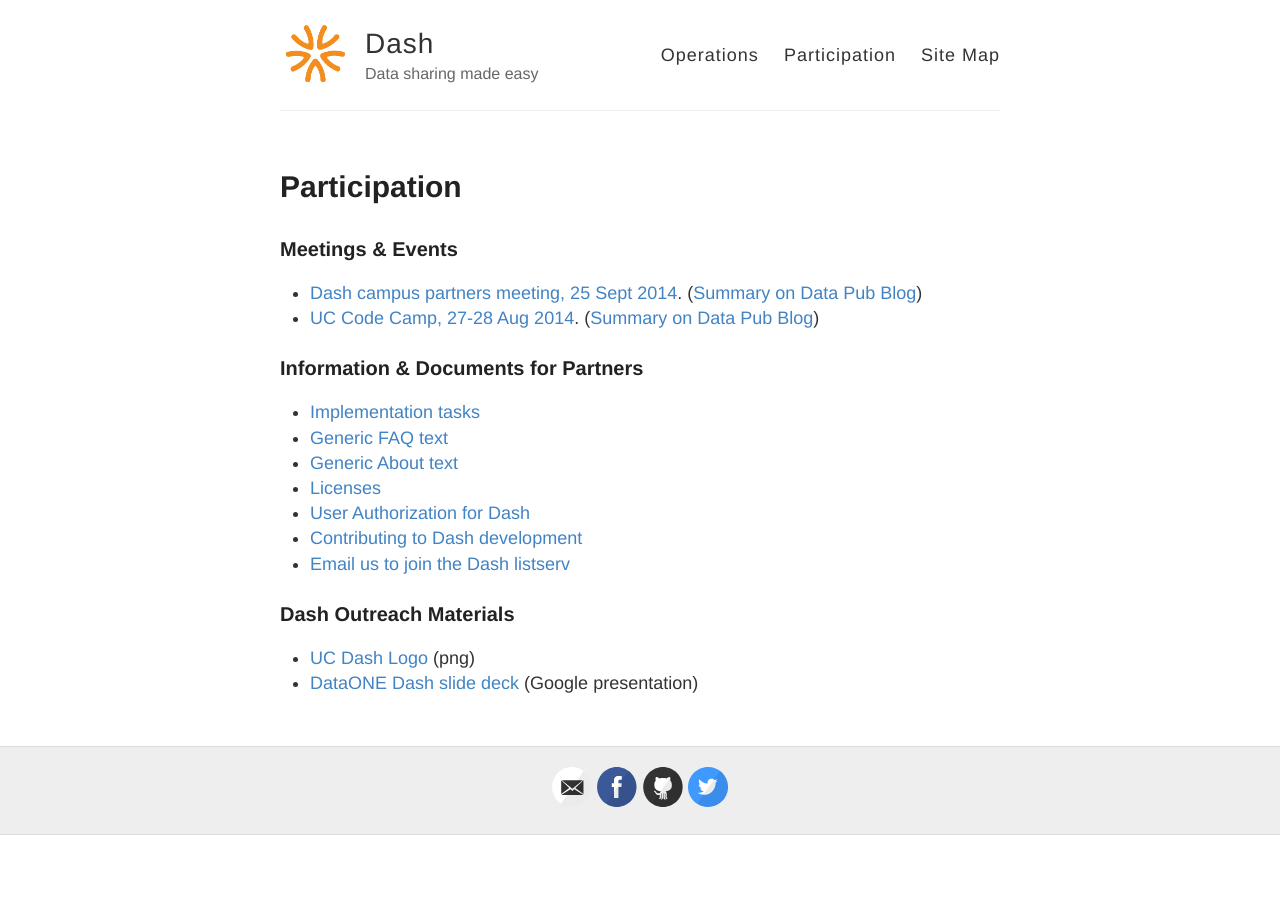
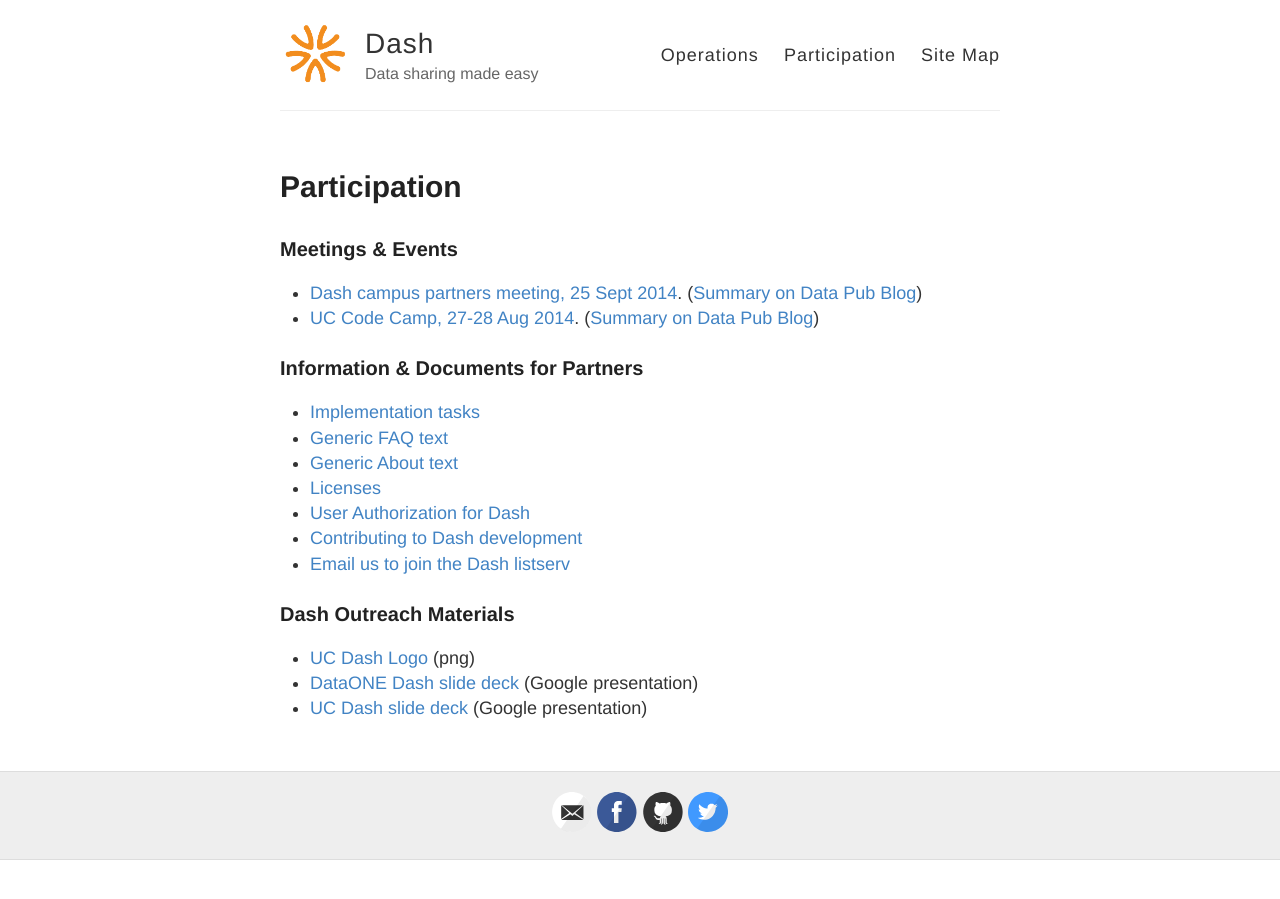
Before and after one commit to CDLUC3/dash, a Jekyll site: the page built from participation.md, in a window 1280 px wide. Built offline with Jekyll 4.4.1, drawn with Linux system fonts in a browser that asks for light colours.

Commit message:
add link to UC slide deck

```diff
--- a/participation.md
+++ b/participation.md
@@ -29,3 +29,4 @@
 
 * [UC Dash Logo](https://raw.githubusercontent.com/CDLUC3/dash/gh-pages/docs/Dash_generic.png) (png)
 * [DataONE Dash slide deck](https://docs.google.com/presentation/d/1lIZuBjE1V5-SnVF0mEZfbdDeocB9mQAB0W8oy0l3iAM/edit#slide=id.g46971ea35_0101) (Google presentation)
+* [UC Dash slide deck](https://docs.google.com/presentation/d/13zEctwqFZYejGnrv_nMqaroOY6oCfBfzO-fm6MX6WPQ/edit?usp=sharing) (Google presentation)
```
